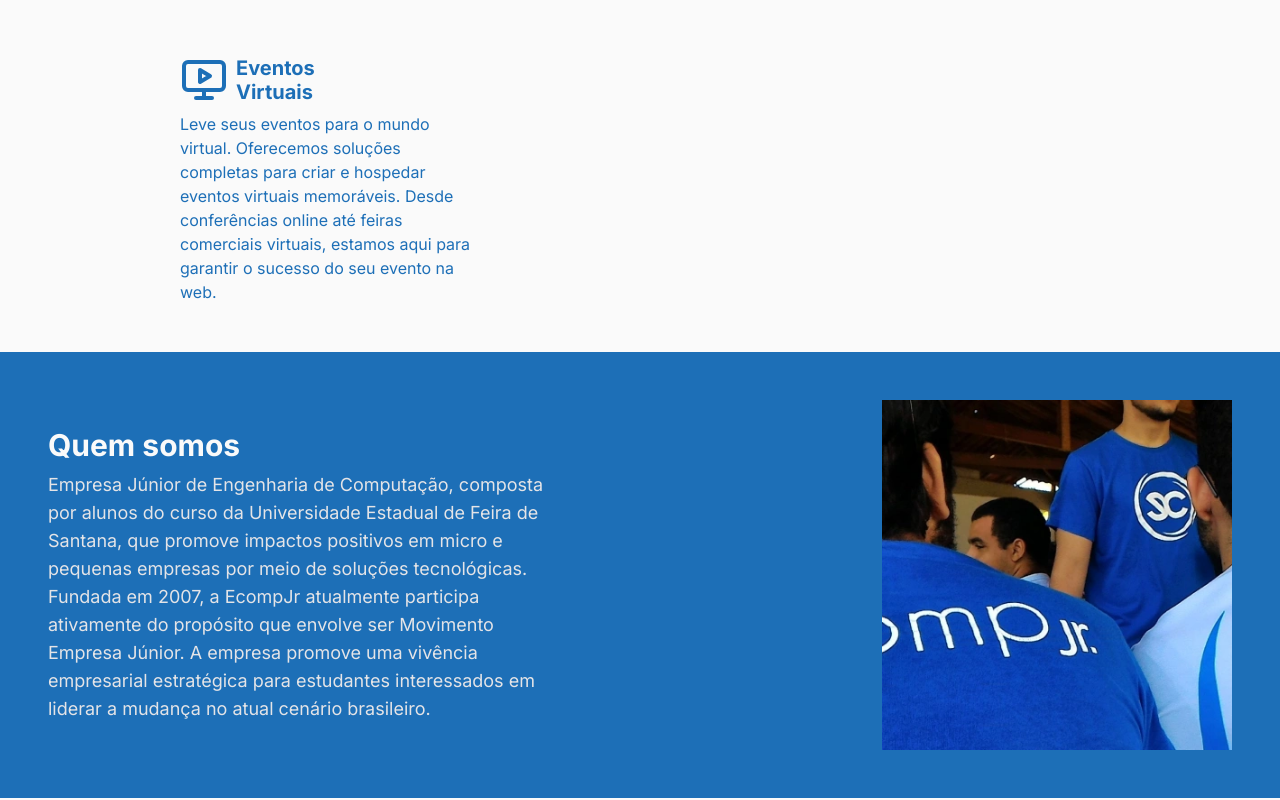
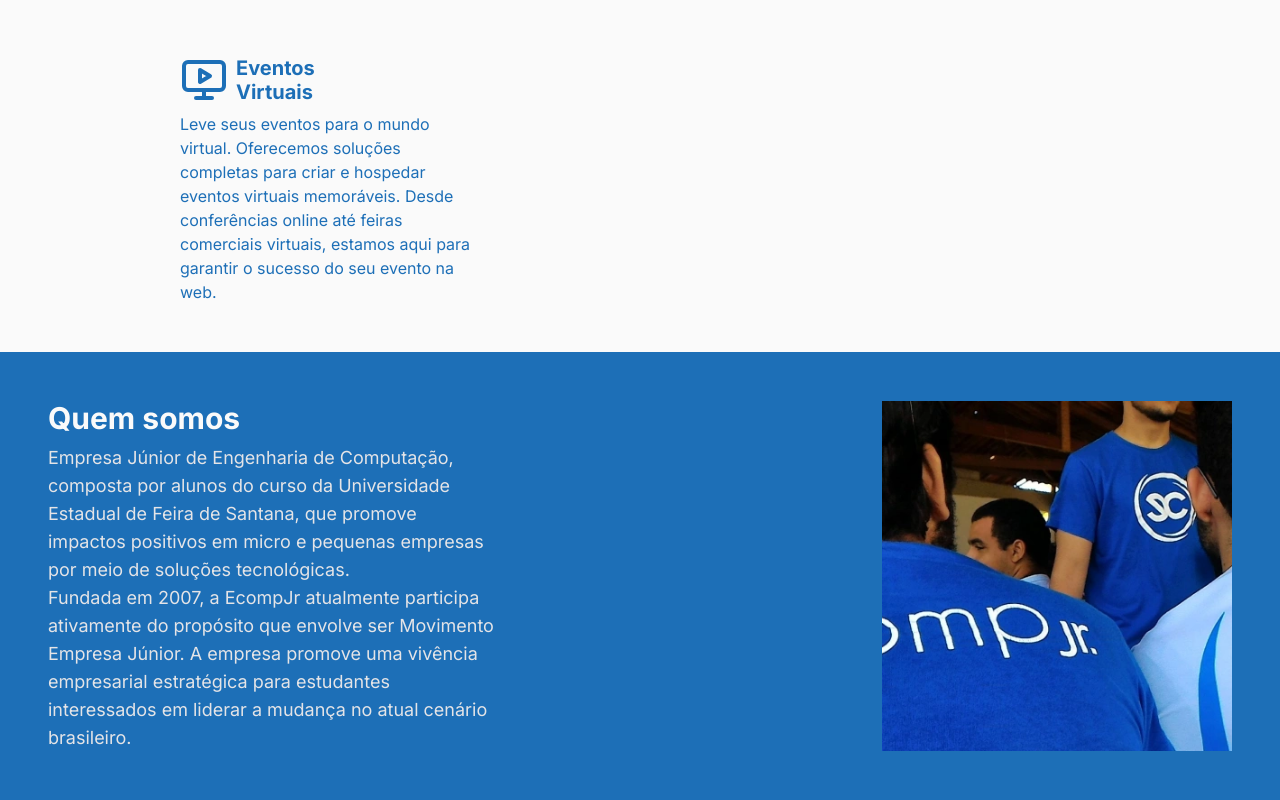
Before and after one commit to jnaraujo/prosel-ecompjr, a React (Vite) app in the folder web/: page / in a window 1280 px wide. Shown: the part 1900-2700 px from the top of the page. Built offline with nearby package versions, Linux system fonts and the light colour scheme.

Commit message:
✨ feat: improved AboutUs

```diff
--- a/web/src/components/layouts/about-us.tsx
+++ b/web/src/components/layouts/about-us.tsx
@@ -6,13 +6,15 @@ export default function AboutUs() {
       <div className="container grid w-full grid-cols-1 items-center gap-8 py-12 md:grid-cols-[3fr_2fr] md:gap-20">
         <div className="space-y-2">
           <h2 className="text-3xl font-bold text-zinc-50">Quem somos</h2>
-          <p className="max-w-[500px] text-zinc-200 md:text-lg">
+          <p className="max-w-[450px] text-zinc-200 md:text-lg">
             Empresa Júnior de Engenharia de Computação, composta por alunos do
             curso da Universidade Estadual de Feira de Santana, que promove
             impactos positivos em micro e pequenas empresas por meio de soluções
-            tecnológicas. Fundada em 2007, a EcompJr atualmente participa
-            ativamente do propósito que envolve ser Movimento Empresa Júnior. A
-            empresa promove uma vivência empresarial estratégica para estudantes
+            tecnológicas.
+            <br />
+            Fundada em 2007, a EcompJr atualmente participa ativamente do
+            propósito que envolve ser Movimento Empresa Júnior. A empresa
+            promove uma vivência empresarial estratégica para estudantes
             interessados em liderar a mudança no atual cenário brasileiro.
           </p>
         </div>
```
